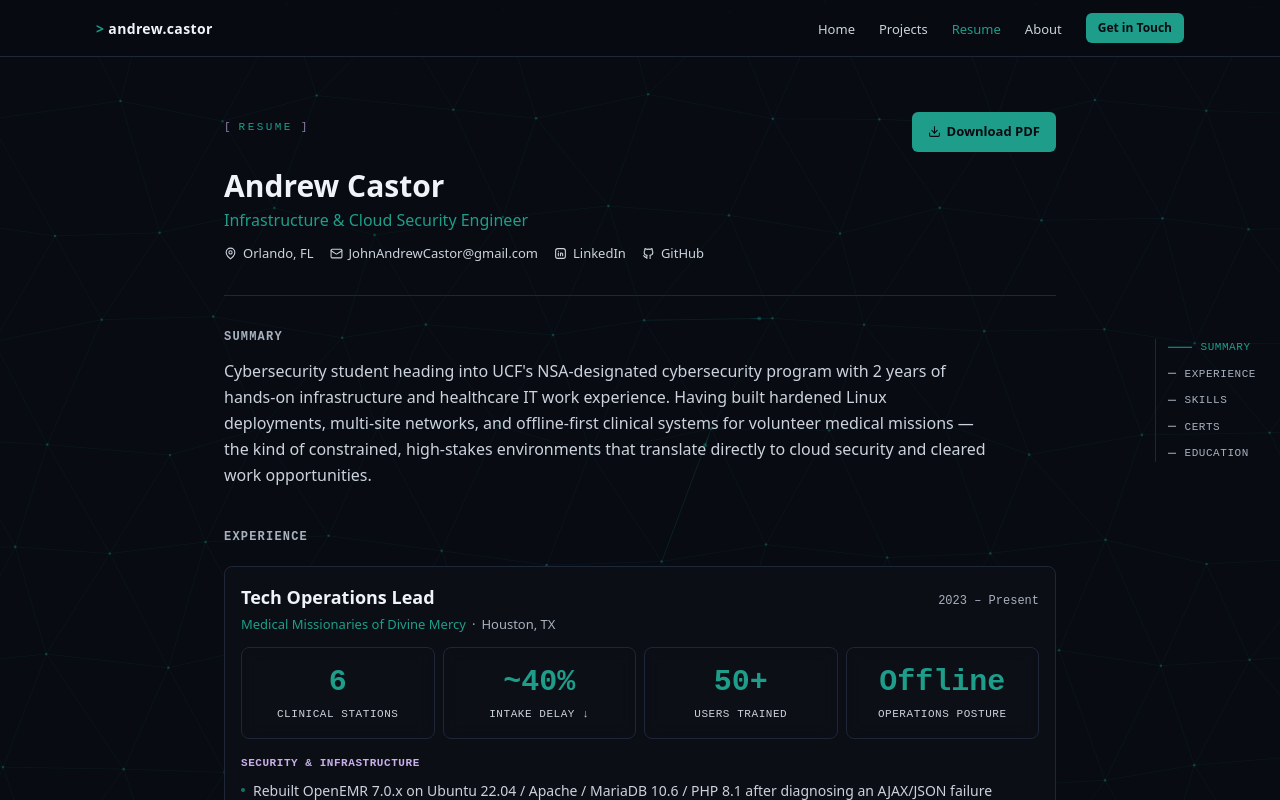
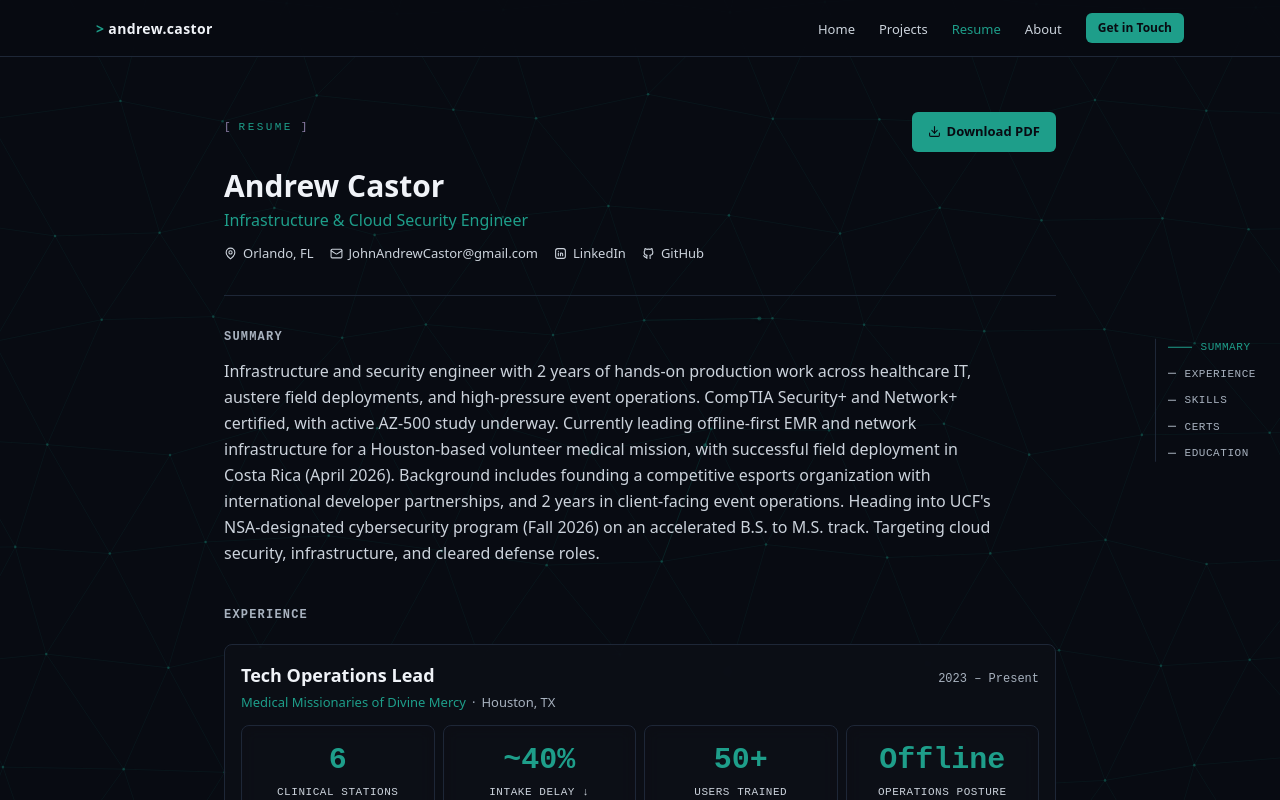
Before and after one commit to osakhra/andrewcastor-portfolio, a Next.js app: page /resume in a window 1280 px wide. Shown: the top 800 px of the page. Built offline with nearby package versions, Linux system fonts and the light colour scheme.

Commit message:
resumeSummary Change

```diff
--- a/app/resume/page.tsx
+++ b/app/resume/page.tsx
@@ -1,7 +1,7 @@
 import type { Metadata } from 'next';
 import {
   siteConfig,
-  summary,
+  resumeSummary,
   experience,
   education,
   capabilities,
@@ -100,7 +100,7 @@ export default function ResumePage() {
               Summary
             </h2>
             <p className="max-w-3xl font-body text-base leading-relaxed text-text-secondary">
-              {summary}
+              {resumeSummary}
             </p>
           </div>
         </FadeUp>
--- a/data/content.ts
+++ b/data/content.ts
@@ -30,6 +30,7 @@ export const siteConfig = {
 };
 
 export const summary = `Cybersecurity student heading into UCF's NSA-designated cybersecurity program with 2 years of hands-on infrastructure and healthcare IT work experience. Having built hardened Linux deployments, multi-site networks, and offline-first clinical systems for volunteer medical missions — the kind of constrained, high-stakes environments that translate directly to cloud security and cleared work opportunities.`;
+export const resumeSummary = `Infrastructure and security engineer with 2 years of hands-on production work across healthcare IT, austere field deployments, and high-pressure event operations. CompTIA Security+ and Network+ certified, with active AZ-500 study underway. Currently leading offline-first EMR and network infrastructure for a Houston-based volunteer medical mission, with successful field deployment in Costa Rica (April 2026). Background includes founding a competitive esports organization with international developer partnerships, and 2 years in client-facing event operations. Heading into UCF's NSA-designated cybersecurity program (Fall 2026) on an accelerated B.S. to M.S. track. Targeting cloud security, infrastructure, and cleared defense roles.`;
 
 export const capabilities = [
   {
```
